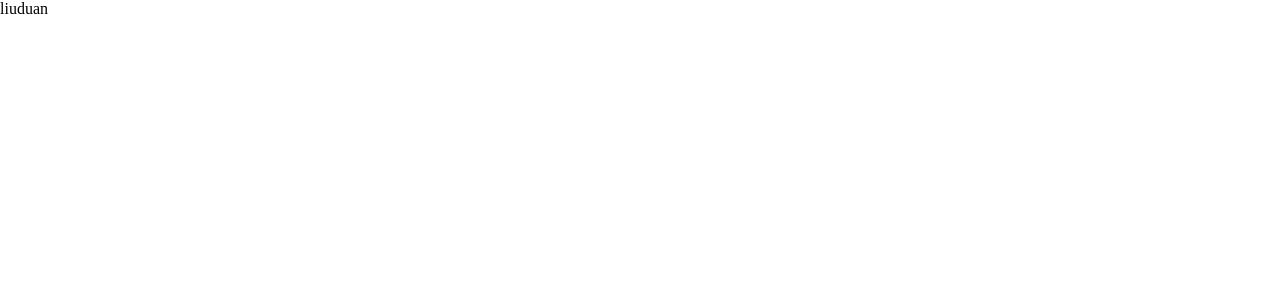
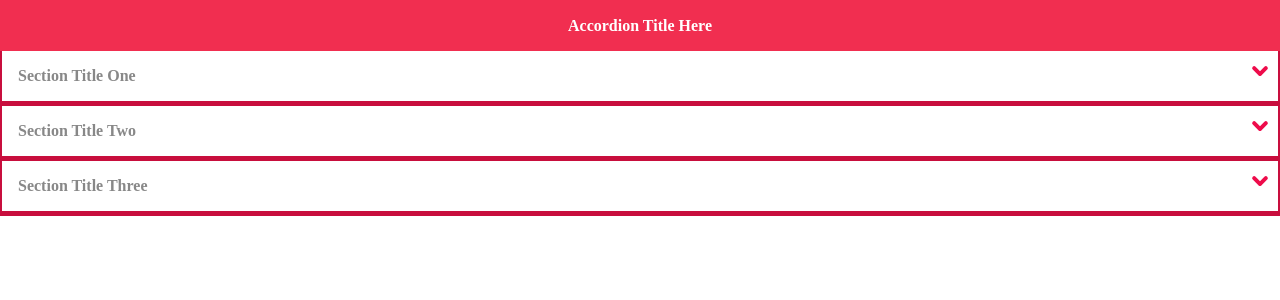
Before and after one commit to Tony-Liuduan/ld-ui-react, a React app: page / in a window 1280 px wide. Shown: the top 300 px of the page. Built offline with nearby package versions, Linux system fonts and the light colour scheme.

Commit message:
add react Accrodion component

```diff
--- /dev/null
+++ b/src/components/Accordion/Accordion.js
@@ -0,0 +1,56 @@
+import React from 'react';
+import './Accordion.scss';
+class AccordionPanel extends React.Component {
+    constructor(props) {
+        super(props);
+        this.state = {
+            open: false,
+            class: "accordion-panel"
+        }
+    }
+
+    handleClick = (e) => {
+        if(this.state.open) {
+            this.setState({
+                open: false,
+                class: "accordion-panel"
+            });
+        }else{
+            this.setState({
+                open: true,
+                class: "accordion-panel open"
+            });
+        }
+    }
+    render () {
+        return (
+            <div className={this.state.class}>
+                <button>toggle</button>
+                <div className="accordion-panel-head" onClick={this.handleClick}>{this.props.title}</div>
+                <div className="accordion-panel-articlewrap">
+                    <div className="article">
+                        {this.props.children}
+                    </div>
+                </div>
+            </div>
+        );
+    }
+}
+
+class Accordion extends React.Component {
+    render() {
+        return (
+            <div className="main">
+                <div className="title">{this.props.title}</div>
+                <AccordionPanel title="Section Title One">   Lorem ipsum dolor sit amet, consectetur adipisicing elit. Amet nemo harum voluptas aliquid rem possimus nostrum excepturi!
+                </AccordionPanel>
+                <AccordionPanel title="Section Title Two">   Lorem ipsum dolor sit amet, consectetur adipisicing elit. Amet nemo harum voluptas aliquid rem possimus nostrum excepturi!
+                </AccordionPanel>
+                <AccordionPanel title="Section Title Three">   Lorem ipsum dolor sit amet, consectetur adipisicing elit. Amet nemo harum voluptas aliquid rem possimus nostrum excepturi!
+                </AccordionPanel>
+            </div>
+        )
+    }
+}
+
+export default Accordion;
--- /dev/null
+++ b/src/components/Accordion/Accordion.scss
@@ -0,0 +1,114 @@
+$lightred: #f12e50;
+$red: #ee0c4b;
+$darkred: #c80e3d;
+
+* {
+  box-sizing: border-box;
+  &:before, &:after {
+    box-sizing: border-box;
+  }
+}
+
+.main {
+  width: 100%;
+  overflow: hidden;
+  .title {
+    color: #fff;
+    background: $lightred;
+    text-align: center;
+    font-weight: 700;
+    line-height: 1.2em;
+    padding: 1em;
+  }
+}
+
+.accordion-panel {
+  position: relative;
+  width: 100%;
+  border-bottom: 5px solid $darkred;
+  border-left: 2px solid $darkred;
+  border-right: 2px solid $darkred;
+  button {
+    position: absolute;
+    right: 0;
+    margin: 0;
+    padding: 0;
+    height: 3em;
+    width: 3em;
+    outline: 0;
+    border: 0;
+    background: none;
+    text-indent: -9999%;
+    pointer-events: none;
+    &:before {
+      content: '';
+      display: block;
+      position: absolute;
+      height: 12px;
+      width: 4px;
+      border-radius: .3em;
+      background: $red;
+      transform-origin: 50%;
+      top: 50%;
+      left: 50%;
+      transition: all .25s ease-in-out;
+      transform: translate(75%, -50%) rotate(45deg);
+    }
+    &:after {
+      content: '';
+      display: block;
+      position: absolute;
+      height: 12px;
+      width: 4px;
+      border-radius: .3em;
+      background: $red;
+      transform-origin: 50%;
+      top: 50%;
+      left: 50%;
+      transition: all .25s ease-in-out;
+      transform: translate(-75%, -50%) rotate(-45deg);
+    }
+  }
+}
+
+.accordion-panel.open {
+  button {
+    &:before, &:after {
+      height: 14px;
+    }
+    &:before {
+      transform: translate(0%, -50%) rotate(-45deg);
+    }
+    &:after {
+      transform: translate(0%, -50%) rotate(45deg);
+    }
+  }
+  .accordion-panel-articlewrap {
+    height: 120px;
+  }
+}
+
+.accordion-panel-articlewrap {
+  height: 0;
+  overflow: hidden;
+  transition: all .2s ease-in;
+
+    .article {
+        padding: 1em;
+        color: #333;
+        line-height: 1.3;
+    }
+}
+
+.accordion-panel-head {
+  width: 100%;
+  overflow: hidden;
+  background: white;
+  cursor: pointer;
+  font-weight: 700;
+  color: #888;
+  white-space: nowrap;
+  text-overflow: ellipsis;
+  padding: 1em;
+  padding-right: 2.1em;
+}
--- a/src/containers/App.js
+++ b/src/containers/App.js
@@ -1,4 +1,5 @@
 import React from 'react';
+import Accordion from '../components/Accordion/Accordion.js';
 class App extends React.Component {
 
 	constructor(props) {
@@ -12,7 +13,7 @@ class App extends React.Component {
 		return (
 
 			<div>
-		        liuduan
+		        <Accordion title="Accordion Title Here" />
 			</div>
 
 		)
```
